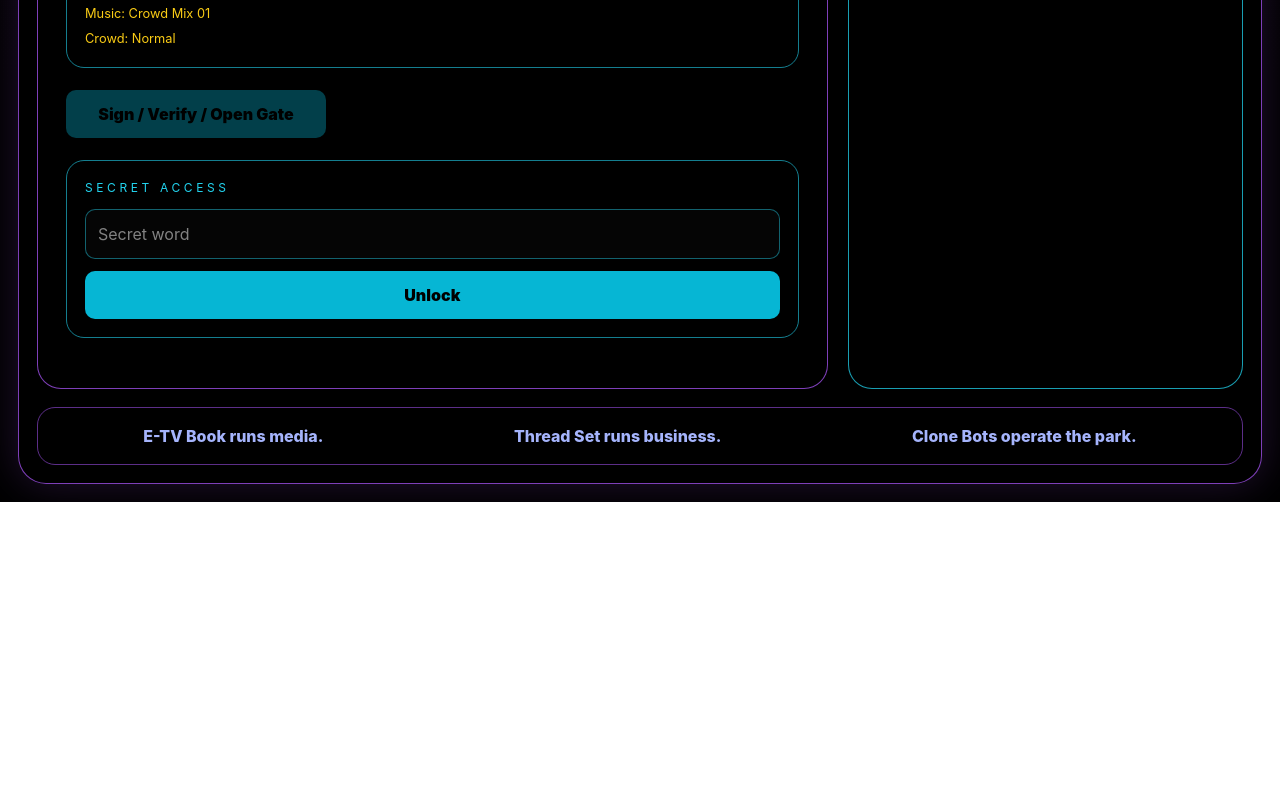
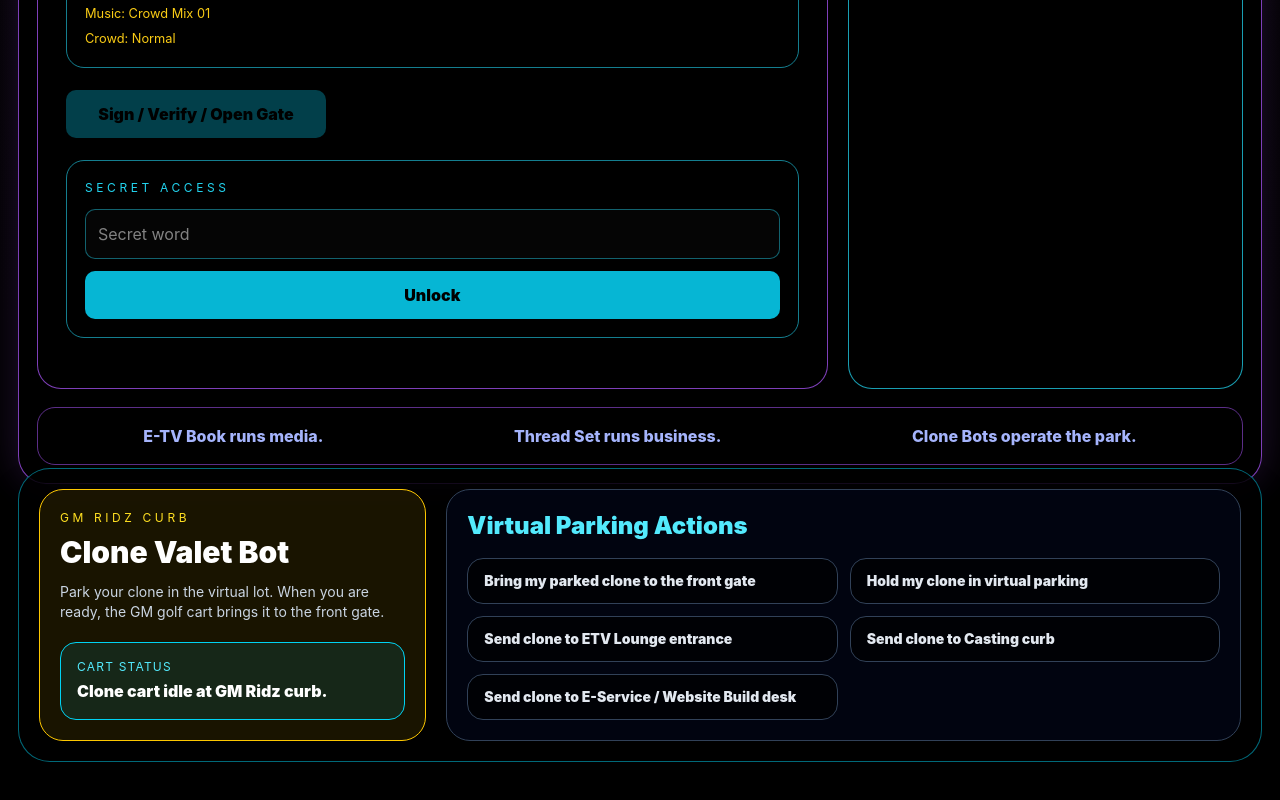
Before and after one commit to chocolateskyys-tech/geniunaire-masterminds, a React (Vite) app: page / in a window 1280 px wide. Shown: the part 1323-2123 px from the top of the page. Before the commit the page ends 1825 px from the top, so only its background shows below. Built offline with nearby package versions, Linux system fonts and the light colour scheme.

Commit message:
Add GM clone valet virtual parking feature

```diff
--- /dev/null
+++ b/src/components/CloneValetFeature/CloneValetFeature.jsx
@@ -0,0 +1,84 @@
+import React, { useState } from "react";
+
+const valetOptions = [
+  "Bring my parked clone to the front gate",
+  "Hold my clone in virtual parking",
+  "Send clone to ETV Lounge entrance",
+  "Send clone to Casting curb",
+  "Send clone to E-Service / Website Build desk",
+];
+
+export default function CloneValetFeature() {
+  const [status, setStatus] = useState("Clone cart idle at GM Ridz curb.");
+  const [ticket, setTicket] = useState(null);
+
+  function callCloneCart(option) {
+    const code = `GM-CLONE-VALET-${Math.floor(100000 + Math.random() * 899999)}`;
+    const request = {
+      code,
+      option,
+      status: "Cart dispatched",
+      note: "Virtual parking / clone valet feature. Paid pass, bot rental, or GM access may be required.",
+      createdAt: new Date().toLocaleString(),
+    };
+
+    setTicket(request);
+    localStorage.setItem("gmCloneValetTicket", JSON.stringify(request));
+    setStatus(`${option}. Golf cart bot dispatched to parking lot.`);
+  }
+
+  return (
+    <section className="relative z-20 max-w-7xl mx-auto -mt-4 mb-8 rounded-[2rem] border border-cyan-400/50 bg-black/85 p-5 shadow-2xl">
+      <div className="grid grid-cols-1 lg:grid-cols-3 gap-5 items-stretch">
+        <div className="lg:col-span-1 rounded-3xl border border-yellow-400 bg-yellow-400/10 p-5">
+          <p className="text-yellow-300 text-xs uppercase tracking-[0.3em]">
+            GM Ridz Curb
+          </p>
+          <h2 className="text-3xl font-black text-white mt-2">
+            Clone Valet Bot
+          </h2>
+          <p className="text-slate-300 text-sm mt-3">
+            Park your clone in the virtual lot. When you are ready, the GM golf cart brings it to the front gate.
+          </p>
+
+          <div className="mt-5 rounded-2xl border border-cyan-400 bg-cyan-400/10 p-4">
+            <p className="text-cyan-300 text-xs uppercase tracking-widest">
+              Cart Status
+            </p>
+            <p className="text-white font-black mt-1">{status}</p>
+          </div>
+        </div>
+
+        <div className="lg:col-span-2 rounded-3xl border border-slate-700 bg-slate-950/70 p-5">
+          <h3 className="text-2xl font-black text-cyan-300 mb-4">
+            Virtual Parking Actions
+          </h3>
+
+          <div className="grid grid-cols-1 md:grid-cols-2 gap-3">
+            {valetOptions.map((option) => (
+              <button
+                key={option}
+                type="button"
+                onClick={() => callCloneCart(option)}
+                className="rounded-2xl border border-slate-700 bg-black/70 px-4 py-3 text-left text-sm font-black text-slate-200 hover:border-yellow-400 hover:text-yellow-300"
+              >
+                {option}
+              </button>
+            ))}
+          </div>
+
+          {ticket && (
+            <div className="mt-5 rounded-2xl border border-yellow-400 bg-yellow-400/10 p-4">
+              <p className="text-yellow-300 text-xs uppercase tracking-widest">
+                Clone Valet Ticket
+              </p>
+              <p className="text-white font-black mt-1">{ticket.code}</p>
+              <p className="text-slate-300 text-sm mt-2">{ticket.option}</p>
+              <p className="text-slate-500 text-xs mt-2">{ticket.note}</p>
+            </div>
+          )}
+        </div>
+      </div>
+    </section>
+  );
+}
--- a/src/components/EntryGate/EntryGate.jsx
+++ b/src/components/EntryGate/EntryGate.jsx
@@ -3,6 +3,7 @@ import MainStreetPlaza from "../MainStreetPlaza/MainStreetPlaza";
 import CrowdControl from "../CrowdControl/CrowdControl";
 import CloneRoam from "../CloneRoam/CloneRoam";
 import "./EntryGate.css";
+import CloneValetFeature from "../CloneValetFeature/CloneValetFeature";
 
 const SECRET_ADMIN = "ASPIRE!";
 const SECRET_PLAY = "ORBIT!";
@@ -243,6 +244,8 @@ export default function EntryGate({
           <span>Clone Bots operate the park.</span>
         </section>
       </section>
-    </main>
+
+      <CloneValetFeature />
+</main>
   );
 }
```
